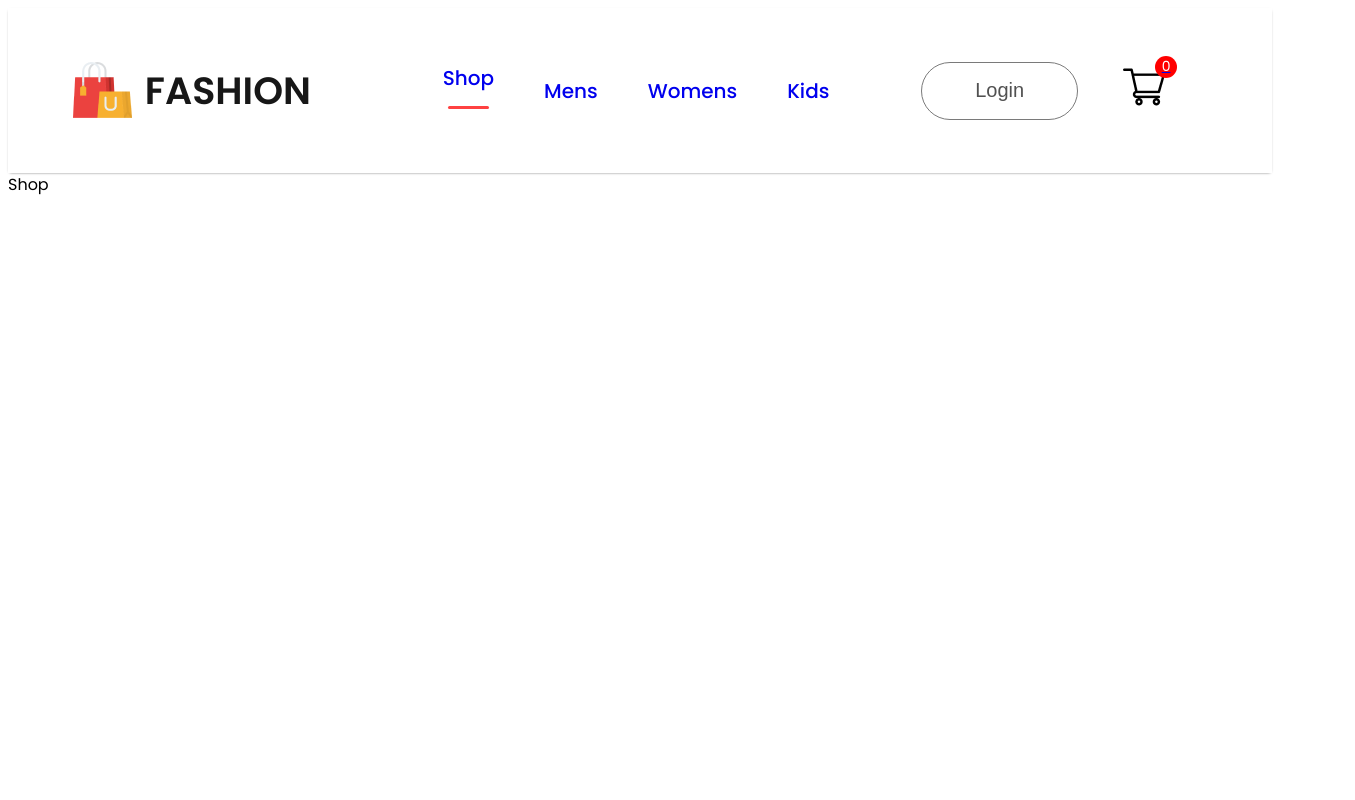
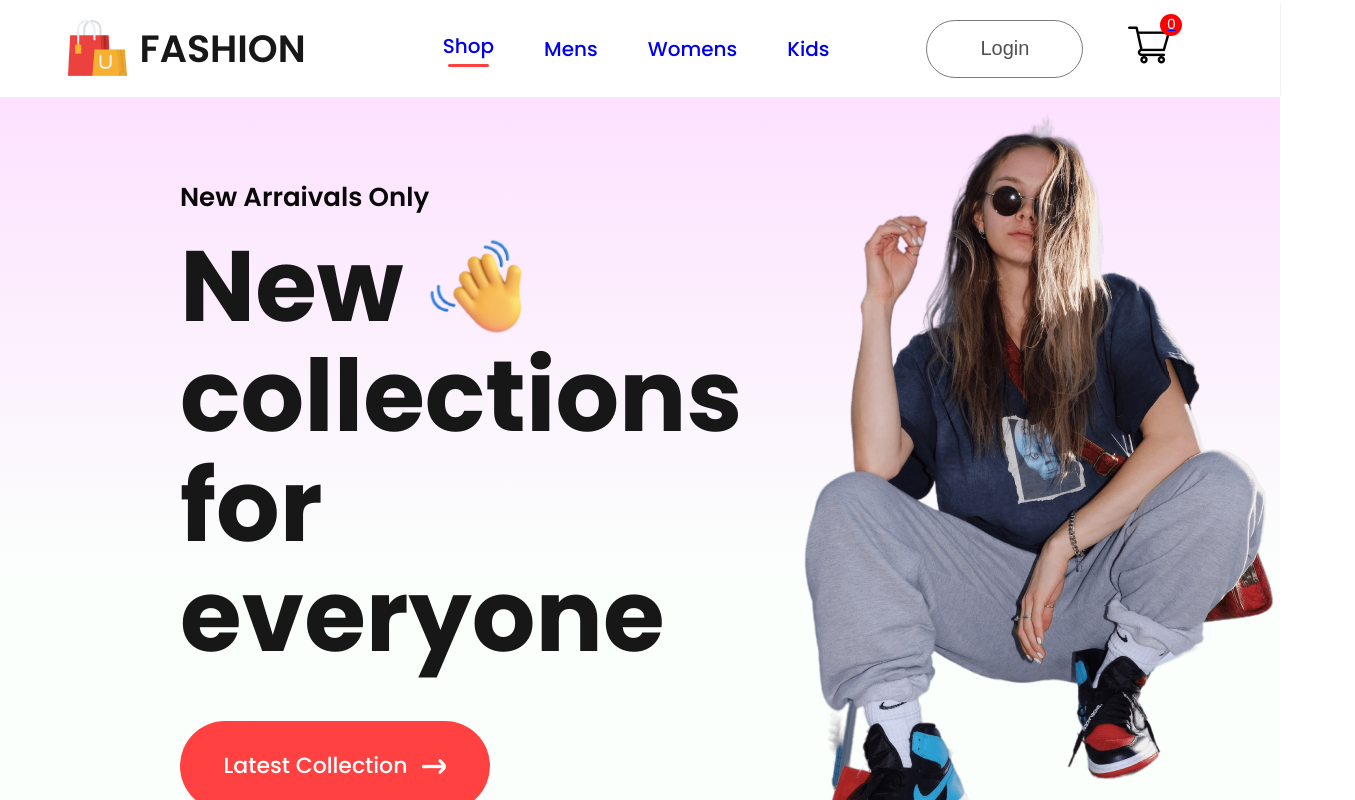
Before and after one commit to NA-Asraful-Khan/Fashion_Ecom, a React (Vite) app: page / in a window 1280 px wide. Shown: the top 800 px of the page, 1355 px wide, since content can reach past the window. Built offline with nearby package versions, Linux system fonts and the light colour scheme.

Commit message:
Hero section done

```diff
--- /dev/null
+++ b/src/Components/Hero/Hero.css
@@ -0,0 +1,60 @@
+.hero{
+    height: 100vh;
+    background: linear-gradient(180deg,#fde1ff,#e1ffea22 60%);
+    display: flex;
+}
+.hero-left{
+    flex: 1;
+    display: flex;
+    flex-direction: column;
+    justify-content: center;
+    gap: 20px;
+    padding-left: 180px;
+    line-height: 1.1;
+}
+
+.hero-left h2{
+    color:#090909;
+    font-size: 26px;
+    font-weight: 600;
+}
+
+.hero-left p{
+    color:#171717;
+    font-size: 100px;
+    font-weight: 700;
+
+}
+
+.hero-hand-icon{
+    display: flex;
+    align-items: center;
+    gap: 20px;
+}
+.hero-hand-icon img{
+    width: 105px;
+}
+
+.hero-latest-btn{
+    display: flex;
+    justify-content: center;
+    align-items: center;
+    gap: 15px;
+    width: 310px;
+    height: 70px;
+    border-radius: 75px;
+    margin-top: 30px;
+    background: #ff4141;
+    color: white;
+    font-size: 22px;
+    font-weight: 500;
+    padding:10px 0px 10px 0px;
+    cursor: pointer;
+}
+
+.hero-right{
+    flex:1;
+    display: flex;
+    align-items: center;
+    justify-content: center;
+}
--- /dev/null
+++ b/src/Components/Hero/Hero.jsx
@@ -0,0 +1,29 @@
+import './Hero.css'
+import hand_icon from '../Assets/hand_icon.png'
+import arrow_icon from '../Assets/arrow.png'
+import hero_image from '../Assets/hero_image.png'
+
+export const Hero = () => {
+  return (
+    <div className="hero">
+        <div className="hero-left">
+            <h2>New Arraivals Only</h2>
+            <div>
+                <div className="hero-hand-icon">
+                    <p>New</p>
+                    <img src={hand_icon} alt="" />
+                </div>
+                <p>collections</p>
+                <p>for everyone</p>
+            </div>
+            <div className="hero-latest-btn">
+                <div>Latest Collection</div>
+                <img src={arrow_icon} alt="" />
+            </div>
+        </div>
+        <div className="hero-right">
+            <img src={hero_image} alt="" />
+        </div>
+    </div>
+  )
+}
--- a/src/Components/Navbar/Navbar.jsx
+++ b/src/Components/Navbar/Navbar.jsx
@@ -26,13 +26,13 @@ export const Navbar = () => {
 
             <div className="nav-login-cart">
 
-                <Link to="/Login">
+                <Link to="/Login" onClick={() => { setMenu("") }}>
                     <button>Login</button>
                 </Link>
-                <Link to="/cart">
+                <Link to="/cart" onClick={() => { setMenu("") }} >
                     <img src={cart_icon} alt="" />
                 </Link>
-                <Link to="/cart">
+                <Link to="/cart" onClick={() => { setMenu("") }}>
                     <div className="nav-cart-count">0</div>
                 </Link>
 
--- a/src/Pages/Shop.jsx
+++ b/src/Pages/Shop.jsx
@@ -1,7 +1,9 @@
-
+import { Hero } from "../Components/Hero/Hero"
 
 export const Shop = () => {
   return (
-    <div>Shop</div>
+    <div>
+      <Hero/>
+    </div>
   )
 }
--- a/src/index.css
+++ b/src/index.css
@@ -1,3 +1,7 @@
+*{
+  margin: 0;
+}
+
 :root {
   font-family: Inter, system-ui, Avenir, Helvetica, Arial, sans-serif;
   line-height: 1.5;
```
